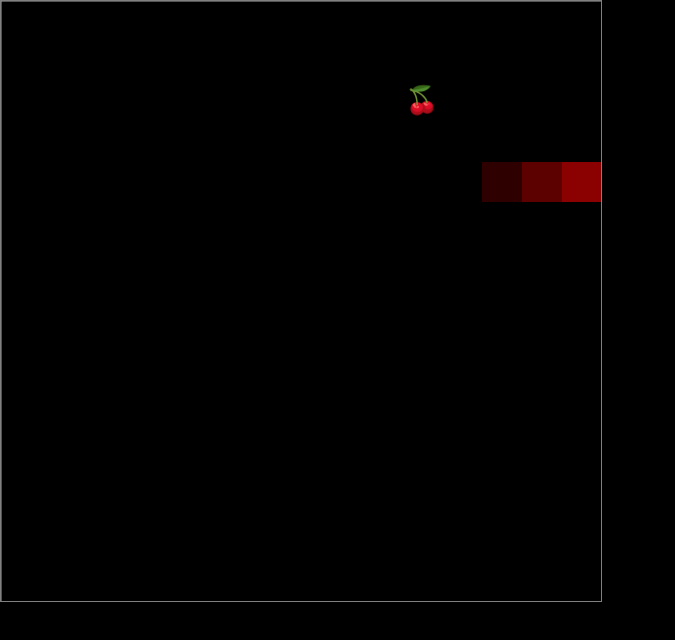
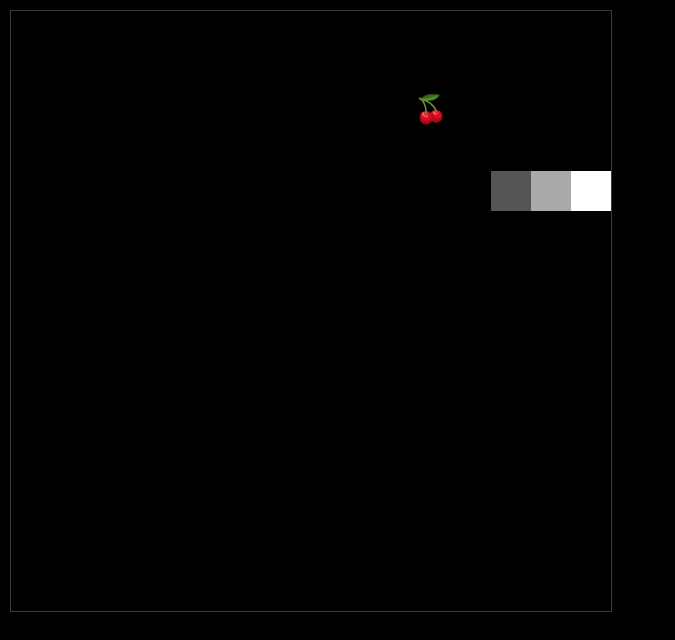
Before and after one commit to kapsi1/snake, a website built with Parcel: page src/index.html in a window 1280 px wide. Shown: the whole page, without its empty margins (0-675 px from the left). Built offline with nearby package versions, Linux system fonts and the light colour scheme.

Commit message:
remove board

```diff
--- a/src/index.html
+++ b/src/index.html
@@ -7,13 +7,15 @@
         padding: 0;
         background-color: #000;
       }
-      canvas {
-        border: 1px solid gray;
+      #gameCanvas {
+        margin-left: 10px;
+        margin-top: 10px;
+        border: 1px solid #3b3b3b;
       }
     </style>
   </head>
   <body>
-    <canvas id="gameCanvas" width="600" height="600"></canvas>
+    <canvas id="gameCanvas"></canvas>
     <script type="module" src="snake.ts"></script>
   </body>
 </html>
--- a/src/snake.ts
+++ b/src/snake.ts
@@ -1,82 +1,74 @@
-//TODO zrobić węża jako path zamiast kwadratów
-//płynna animacja
+// TODO
+// zrobić węża jako path zamiast kwadratów
+// płynna animacja
+import { Tile, TileType, TilePosition, Direction, GameState } from './types';
 
-import { TileType, TilePosition, Direction, GameState } from "./types";
-
-const canvas = document.getElementById("gameCanvas") as HTMLCanvasElement;
-const ctx = canvas.getContext("2d", { alpha: false }) as CanvasRenderingContext2D;
-
-const CANVAS_WIDTH_PX = 602;
-const CANVAS_HEIGHT_PX = 602;
+const CANVAS_WIDTH_PX = 600;
+const CANVAS_HEIGHT_PX = 600;
 const BOARD_SIZE = 15;
-const WALLS_WRAP = false;
-const SHOW_GRID = false;
-const TICK_SPEED_MS = 250;
+const WALLS_WRAP = true;
 const TILE_WIDTH_PX = Math.floor(CANVAS_WIDTH_PX / BOARD_SIZE);
 const TILE_HEIGHT_PX = Math.floor(CANVAS_HEIGHT_PX / BOARD_SIZE);
+const BACKGROUND_COLOR = 'black';
 
-const keyboardListener = (state: GameState) => (event: KeyboardEvent) => {
-  if (state.isGameOver) return;
-  gameState.prevDirection = gameState.direction;
-  switch (event.key) {
-    case "w":
-      gameState.direction = Direction.Up;
-      break;
-    case "s":
-      gameState.direction = Direction.Down;
-      break;
-    case "d":
-      gameState.direction = Direction.Right;
-      break;
-    case "a":
-      gameState.direction = Direction.Left;
-      break;
-  }
-  // tick(state);
+const canvas = document.getElementById('gameCanvas') as HTMLCanvasElement;
+canvas.setAttribute('width', (CANVAS_WIDTH_PX * window.devicePixelRatio).toString());
+canvas.style.setProperty('width', CANVAS_WIDTH_PX.toString() + 'px');
+canvas.setAttribute('height', (CANVAS_HEIGHT_PX * window.devicePixelRatio).toString());
+canvas.style.setProperty('height', CANVAS_HEIGHT_PX.toString() + 'px');
+const ctx = canvas.getContext('2d', { alpha: false }) as CanvasRenderingContext2D;
+ctx.scale(window.devicePixelRatio, window.devicePixelRatio);
+ctx.textBaseline = 'middle';
+ctx.textAlign = 'center';
+
+const randomPos = () => Math.floor(Math.random() * BOARD_SIZE);
+const state: GameState = {
+  direction: Direction.Right,
+  prevDirection: Direction.Right,
+  snake: [
+    [3, 4],
+    [2, 4],
+    [1, 4],
+  ],
+  fruit: null,
+  isGameOver: false,
 };
+state.fruit = getNewFruitPosition();
+let lastTimestamp = 0;
 
-function getColor(tileIndex: number, totalTiles: number, isGameOver: boolean): string {
+function getTileColor(tileIndex: number, totalTiles: number, isGameOver: boolean): string {
   const opacity = Math.max(0.25, 1 - tileIndex / totalTiles);
   if (isGameOver) return `rgba(139, 0, 0, ${opacity})`;
   return `rgba(255, 255, 255, ${opacity})`;
 }
 
-function draw(state: GameState) {
-  const { board } = state;
-  ctx.strokeStyle = "darkgray";
-  ctx.fillStyle = "black";
-  ctx.fillRect(0, 0, CANVAS_WIDTH_PX, CANVAS_HEIGHT_PX);
-  ctx.strokeRect(0, 0, CANVAS_WIDTH_PX, CANVAS_HEIGHT_PX);
+function drawDebugText(x: number, y: number) {
+  const xPos = x * TILE_WIDTH_PX;
+  const yPos = y * TILE_HEIGHT_PX;
+  ctx.fillStyle = 'lightgray';
+  ctx.font = `10px serif`;
+  ctx.fillText(`${x}, ${y}`, xPos + 20, yPos + 20);
+}
 
-  for (let x = 0; x < board.length; x++) {
-    for (let y = 0; y < board.length; y++) {
-      const tile = board[x][y];
-      const xPos = x * TILE_WIDTH_PX + 1;
-      const yPos = y * TILE_HEIGHT_PX + 1;
-      ctx.fillStyle = tile.color as string;
+function clearTile(x: number, y: number) {
+  const xPos = x * TILE_WIDTH_PX;
+  const yPos = y * TILE_HEIGHT_PX;
+  ctx.fillStyle = BACKGROUND_COLOR;
+  ctx.fillRect(xPos, yPos, TILE_WIDTH_PX, TILE_HEIGHT_PX);
+  // drawDebugText(x, y);
+}
 
-      switch (tile.type) {
-        case TileType.Empty:
-          if (SHOW_GRID) ctx.strokeRect(xPos, yPos, TILE_WIDTH_PX, TILE_HEIGHT_PX);
-          break;
+function drawTile(x: number, y: number, tile: Tile) {
+  const xPos = x * TILE_WIDTH_PX;
+  const yPos = y * TILE_HEIGHT_PX;
+  ctx.fillStyle = tile.color as string;
+  ctx.fillRect(xPos, yPos, TILE_WIDTH_PX, TILE_HEIGHT_PX);
 
-        case TileType.Head:
-        case TileType.Body:
-          ctx.fillRect(xPos, yPos, TILE_WIDTH_PX, TILE_HEIGHT_PX);
-          break;
-
-        case TileType.Fruit:
-          ctx.fillRect(xPos, yPos, TILE_WIDTH_PX, TILE_HEIGHT_PX);
-          ctx.font = `${TILE_WIDTH_PX / 1.5}px serif`;
-          ctx.textBaseline = "middle";
-          ctx.textAlign = "center";
-          const fontXPos = xPos + TILE_WIDTH_PX / 2;
-          const fontYPos = yPos + TILE_HEIGHT_PX / 2;
-          ctx.fillText("🍒", fontXPos, fontYPos);
-          if (SHOW_GRID) ctx.strokeRect(xPos, yPos, TILE_WIDTH_PX, TILE_HEIGHT_PX);
-          break;
-      }
-    }
+  if (tile.type === TileType.Fruit) {
+    ctx.font = `${TILE_WIDTH_PX / 1.5}px serif`;
+    const fontXPos = xPos + TILE_WIDTH_PX / 2;
+    const fontYPos = yPos + TILE_HEIGHT_PX / 2;
+    ctx.fillText('🍒', fontXPos, fontYPos);
   }
 }
 
@@ -85,43 +77,66 @@ function isSameTile(a: TilePosition | null, b: TilePosition | null) {
   return a[0] === b[0] && a[1] === b[1];
 }
 
-function getBoard(state: GameState) {
-  const { snake, fruit, isGameOver, board, lastSnakeSegment } = state;
-  if (lastSnakeSegment) {
-    board[lastSnakeSegment[0]][lastSnakeSegment[1]] = {
-      type: TileType.Empty,
-      color: "black",
+function drawTiles() {
+  const { snake, fruit, isGameOver } = state;
+  snake.forEach((segment: TilePosition, index: number) => {
+    const tile: Tile = {
+      type: TileType.Snake,
+      color: getTileColor(index, snake.length, isGameOver),
     };
-  }
-  snake.forEach((segment, index) => {
-    board[segment[0]][segment[1]] = {
-      type: index === 0 ? TileType.Head : TileType.Body,
-      color: getColor(index, snake.length, isGameOver),
-    };
+    clearTile(segment[0], segment[1]);
+    drawTile(segment[0], segment[1], tile);
   });
-  if (fruit) board[fruit[0]][fruit[1]] = { type: TileType.Fruit, color: "black" };
-  return board;
+  drawTile(fruit![0], fruit![1], { type: TileType.Fruit, color: BACKGROUND_COLOR });
 }
 
-const randomPos = () => Math.floor(Math.random() * BOARD_SIZE);
-
-function getNewFruitPosition(state: GameState) {
+function getNewFruitPosition() {
   const newPosition: TilePosition = [randomPos(), randomPos()];
-
   for (let i = 0; i < state.snake.length; i++) {
     if (isSameTile(state.snake[i], newPosition)) {
-      return getNewFruitPosition(state);
+      return getNewFruitPosition();
     }
   }
   return newPosition;
 }
 
-function tick(state: GameState, timestamp: number, lastTimestamp: number) {
+window.addEventListener('keydown', (event: KeyboardEvent) => {
+  if (state.isGameOver) return;
+  state.prevDirection = state.direction;
+  switch (event.key) {
+    case 'Escape':
+      state.isGameOver = true;
+      break;
+    case 'w':
+      state.direction = Direction.Up;
+      break;
+    case 's':
+      state.direction = Direction.Down;
+      break;
+    case 'd':
+      state.direction = Direction.Right;
+      break;
+    case 'a':
+      state.direction = Direction.Left;
+      break;
+  }
+  // Don't allow reversing into body
+  if (
+    (state.prevDirection === Direction.Up && state.direction === Direction.Down) ||
+    (state.prevDirection === Direction.Down && state.direction === Direction.Up) ||
+    (state.prevDirection === Direction.Left && state.direction === Direction.Right) ||
+    (state.prevDirection === Direction.Right && state.direction === Direction.Left)
+  ) {
+    state.direction = state.prevDirection;
+  }
+});
+
+function tick(timestamp: number) {
   const deltaT = timestamp - lastTimestamp;
   // console.log("last", lastTimestamp, "current", timestamp, "delta", deltaT);
-  // if (deltaT < 100 && timestamp < 5000) {
+  // if (deltaT < 100) {
   if (deltaT < 100) {
-    requestAnimationFrame((timestamp) => tick(gameState, timestamp, lastTimestamp));
+    requestAnimationFrame(tick);
     return;
   }
   lastTimestamp = timestamp;
@@ -167,67 +182,44 @@ function tick(state: GameState, timestamp: number, lastTimestamp: number) {
       break;
   }
 
-  // don't allow reversing into the body
+  // Don't allow reversing into body
+  // Keyboard listener should catches of those cases, but it can still happen when keys are pressed quickly
   if (isSameTile(newHead, snake[1])) {
     state.direction = state.prevDirection;
+    requestAnimationFrame(tick);
     return;
   }
 
-  // check for collision with body
-  for (let i = 0; i < snake.length; i++) {
-    if (isSameTile(snake[i], newHead)) {
+  // Check for collision with body
+  // Head can't collide with first 2 body tiles
+  for (let i = 3; i < snake.length; i++) {
+    if (isSameTile(newHead, snake[i])) {
       state.isGameOver = true;
     }
   }
 
   if (state.isGameOver) {
-    state.board = getBoard(state);
-    draw(state);
+    drawTiles();
     return;
   }
 
   let ateFruit = false;
   if (isSameTile(newHead, fruit)) {
     ateFruit = true;
-    state.snake.splice(1, 0, snake[0]);
-    state.fruit = getNewFruitPosition(state);
+    state.snake.splice(1, 0, [snake[0][0], snake[0][1]]);
+    state.fruit = getNewFruitPosition();
   }
 
-  state.lastSnakeSegment = snake[snake.length - 1];
+  const lastSnakeSegment = snake[snake.length - 1];
+  clearTile(lastSnakeSegment[0], lastSnakeSegment[1]);
   state.snake = snake.map((segment, index) => {
     if (index === 0) return newHead;
     if (ateFruit) return segment;
     return snake[index - 1];
   });
-
-  state.board = getBoard(state);
-  // console.log(state.snake);
-  draw(state);
-  // if (timestamp < 5000)
-    requestAnimationFrame((timestamp) => tick(gameState, timestamp, lastTimestamp));
+  drawTiles();
+  requestAnimationFrame(tick);
 }
 
-const gameState: GameState = {
-  board: new Array(BOARD_SIZE)
-    .fill(null)
-    .map(() => new Array(BOARD_SIZE).fill({ type: TileType.Empty, color: "black" })),
-  direction: Direction.Right,
-  prevDirection: Direction.Right,
-  snake: [
-    [3, 4],
-    [2, 4],
-    [1, 4],
-  ],
-  lastSnakeSegment: null,
-  fruit: null,
-  isGameOver: false,
-};
-gameState.fruit = getNewFruitPosition(gameState);
-window.addEventListener("keydown", keyboardListener(gameState));
-let lastTimestamp = 0;
-// const intervalId = setInterval(() => {
-//   if (gameState.isGameOver) clearInterval(intervalId);
-//   else tick(gameState);
-// }, TICK_SPEED_MS);
-
-requestAnimationFrame((timestamp) => tick(gameState, timestamp, lastTimestamp));
+drawTiles();
+requestAnimationFrame(tick);
--- a/src/types.ts
+++ b/src/types.ts
@@ -1,33 +1,30 @@
 enum TileType {
-  Empty = 'empty',
-  Body = 'body',
-  Head = 'head',
+  Snake = 'snake',
   Fruit = 'fruit',
 }
 
 enum Direction {
-  Left = "left",
-  Up = "up",
-  Right = "right",
-  Down = "down",
+  Left = 'left',
+  Up = 'up',
+  Right = 'right',
+  Down = 'down',
 }
 
 type TilePosition = [number, number];
+
 type Tile = {
-  type: TileType,
-  color: string
-}
+  type: TileType;
+  color: string;
+};
+
 type Snake = TilePosition[];
-type Board = Tile[][];
 
 type GameState = {
-  board: Board;
   direction: Direction;
   prevDirection: Direction;
   snake: Snake;
-  lastSnakeSegment: TilePosition | null;
-  fruit: TilePosition | null,
-  isGameOver: boolean
+  fruit: TilePosition | null;
+  isGameOver: boolean;
 };
 
-export { Tile, TileType, TilePosition, Direction, Snake, Board, GameState };
+export { Tile, TileType, TilePosition, Direction, Snake, GameState };
```
Also changed, not shown: 1 other file.
